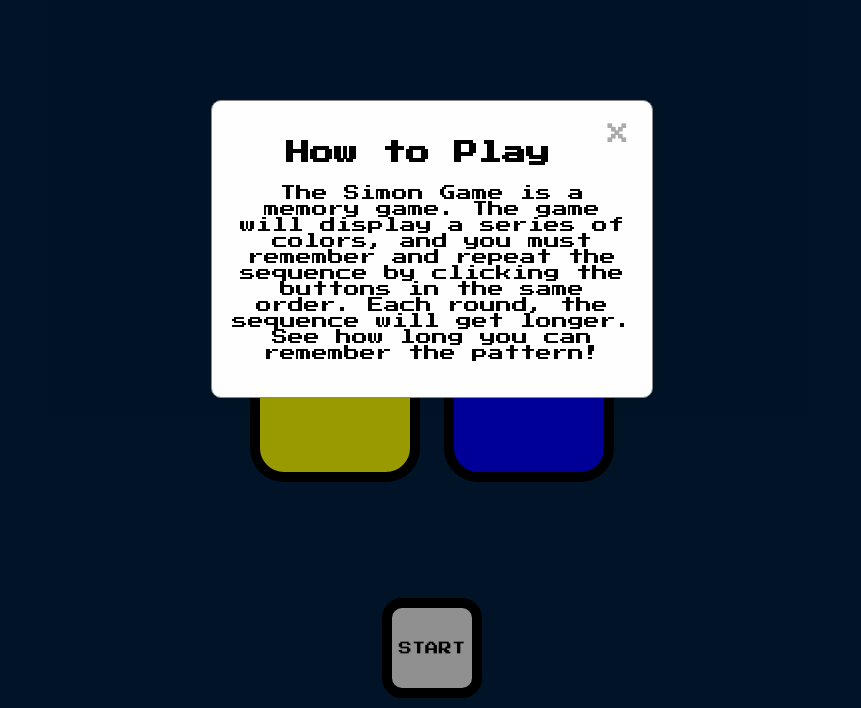
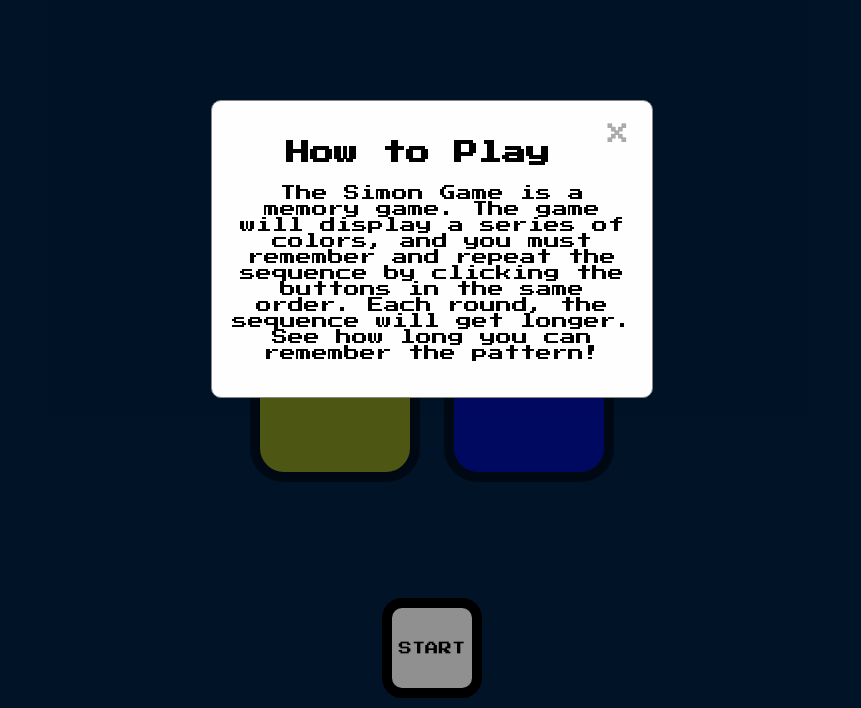
Before and after one commit to james-taban/SIMON-GAME, a plain HTML site: page index.html in a window 1280 px wide. Shown: the part 92-800 px from the top of the page, without its empty margins (208-1069 px from the left). Drawn offline with nearby package versions, Linux system fonts and the light colour scheme.

Commit message:
Update styles.css

```diff
--- a/styles.css
+++ b/styles.css
@@ -16,6 +16,11 @@ body {
   font-size: 2rem;
   margin: 3%;
   color: #FEF2BF;
+}
+
+.disabled {
+  opacity: 0.6;
+  cursor: not-allowed;
 }
 
 
@@ -38,6 +43,11 @@ body {
   border: 10px solid black;
   border-radius: 20%;
   transition: transform 0.1s;
+}
+
+.btn.disabled {
+  pointer-events: none;
+  opacity: 0.5;
 }
 
 .buttonStart {
```
